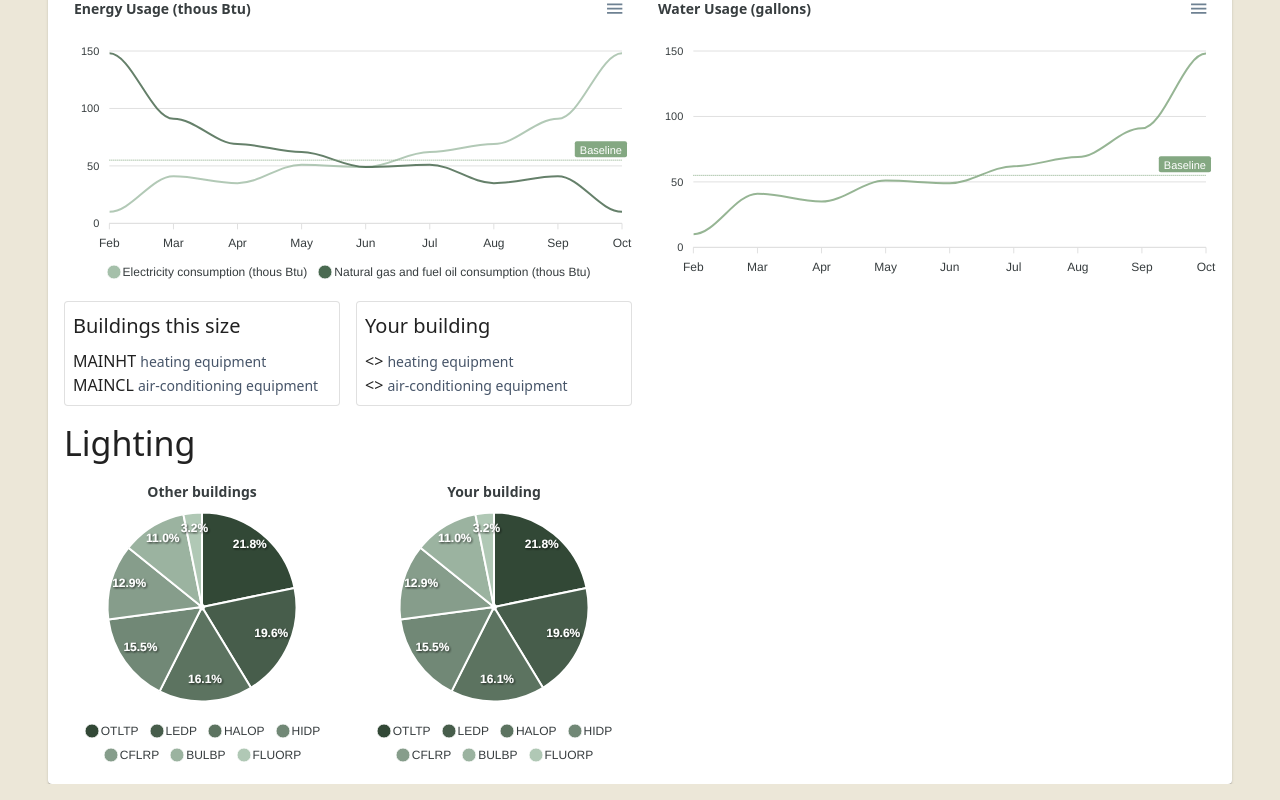
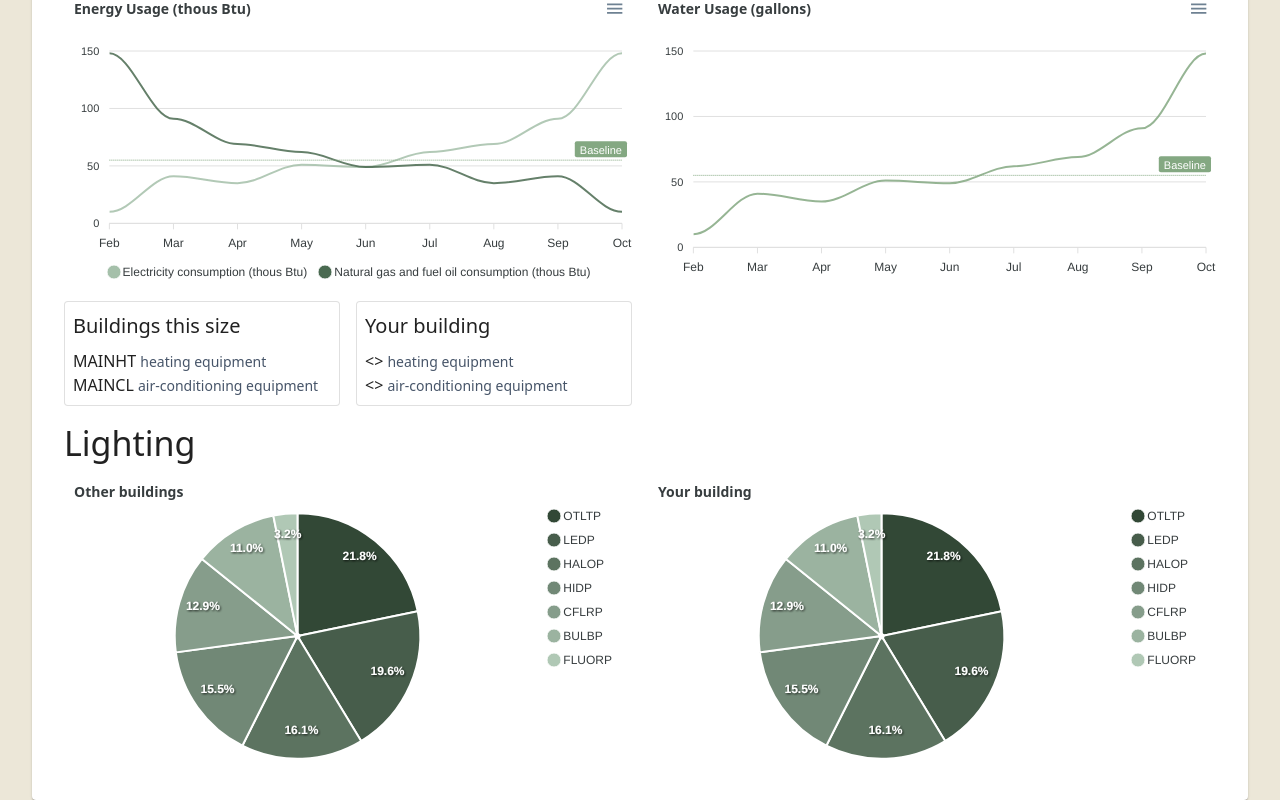
Before and after one commit to nl32/hackUTD2024, a Next.js app: page /building/0 in a window 1280 px wide. Shown: the part 473-1273 px from the top of the page. Built offline with nearby package versions, Linux system fonts and the light colour scheme.

Commit message:
Make pie charts full width

```diff
--- a/src/app/building/[id]/page.tsx
+++ b/src/app/building/[id]/page.tsx
@@ -12,7 +12,7 @@ export default async function Building({
   console.log(id);
 
   return (
-    <Card className="m-12 p-4" component="main">
+    <Card className="m-8 p-8" component="main">
       <Grid container spacing={2}>
         <Grid size={{ xs: 12, sm: 12, md: 6 }}>
           <Typography
@@ -180,7 +180,7 @@ export default async function Building({
             className="h-72"
           />
         </Grid>
-        <Grid size={{ xs: 12, sm: 12, md: 6 }} className="flex flex-col gap-4">
+        <Grid size={12} className="flex flex-col gap-4">
           <Typography variant="h4">Lighting</Typography>
           <div className="flex gap-4">
             <PieChart
--- a/src/components/pieChart.tsx
+++ b/src/components/pieChart.tsx
@@ -44,7 +44,7 @@ export default function PieChart(props: PieChartProps) {
           ],
           title: {
             text: props.title,
-            align: 'center',
+            align: 'left',
             style: {
               fontFamily: 'inherit',
             },
@@ -54,9 +54,6 @@ export default function PieChart(props: PieChartProps) {
               formatter: formatter,
             },
           },
-          legend: {
-            position: 'bottom',
-          },
         }}
       />
     </div>
```
